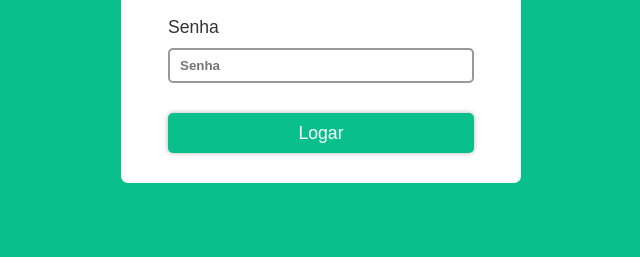
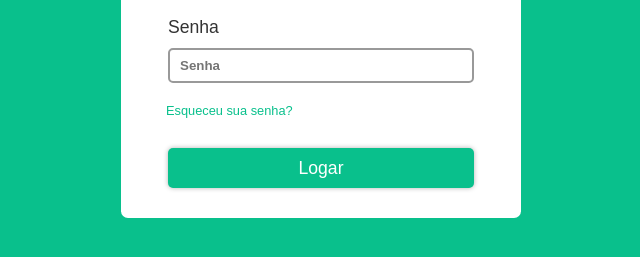
Before and after one commit to jonasestanislau/Exercicios, a plain HTML site: page Formularios/index.html in a window 1280 px wide. Shown: the part 297-554 px from the top of the page, without its empty margins (319-959 px from the left). Drawn offline with Linux system fonts and the light colour scheme.

Commit message:
Aquivos
Ajustes

```diff
--- a/Formularios/assets/_css/style.css
+++ b/Formularios/assets/_css/style.css
@@ -91,6 +91,11 @@ input:focus {
     transition: all .5s ease-in;
 }
 
-/* input:invalid {
-    border-color: rgb(148, 74, 62);
-} */
+p {
+    font-family: sans-serif;
+    font-size: .8rem;
+    align-self: flex-start;
+    margin-left: 15px;
+    color: #09c08c;
+    font-weight: 545;
+}
--- a/Formularios/index.html
+++ b/Formularios/index.html
@@ -25,6 +25,7 @@
                 <span>Senha</span>
                 <input type="password" name="inputPassword" id="inputPassword" placeholder="Senha" minlength="8" required>
             </div>
+            <p>Esqueceu sua senha?</p>
             <div class="inputs">
                 <button type="submit" id="buttonLogar">Logar</button>
             </div>
```
